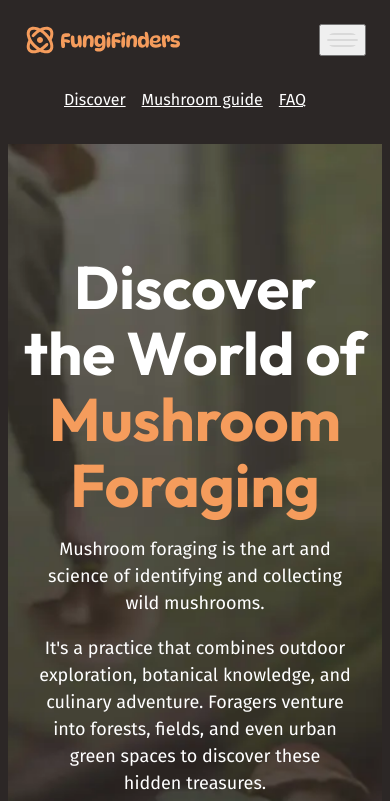
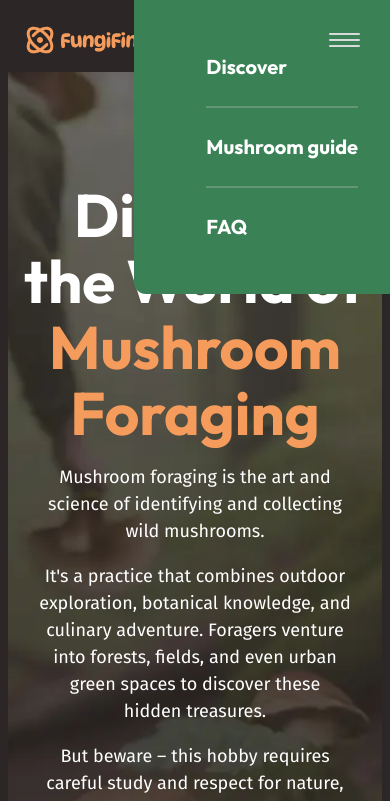
Before and after one commit to ishowsagar/Mushroom-site, a plain HTML site: page index.html in a window 390 px wide. Both pictures are taken after a click on the button "Menu". Shown: the top 801 px of the page. Drawn offline with Linux system fonts and the light colour scheme.

Commit message:
added hamburger menu functionality

```diff
--- a/index.html
+++ b/index.html
@@ -13,6 +13,8 @@
       href="https://fonts.googleapis.com/css2?family=Fira+Sans:wght@400;700&family=Outfit:wght@100..900&display=swap"
       rel="stylesheet"
     />
+    <!-- defer it to load after html is loaded , to not to cause any performance or delay issues -->
+    <script src="index.js" defer></script>
   </head>
   <body>
     <header class="site-header">
--- /dev/null
+++ b/index.js
@@ -0,0 +1,11 @@
+const navToggle = document.querySelector('[aria-controls="primary-nav"]');
+const primaryNav = document.querySelector('#primary-nav')
+navToggle.addEventListener('click', () => {
+    const navOpened = navToggle.getAttribute("aria-expanded");
+    if (navOpened === 'false') {
+        navToggle.setAttribute("aria-expanded", 'true');
+    } else {
+        navToggle.setAttribute("aria-expanded",'false');
+    }
+    // console.log(` ${navOpened} navToggle is clicked!`)
+})
--- a/style.css
+++ b/style.css
@@ -307,11 +307,67 @@ in their respective nested vars. */
     justify-content: space-between;
   }
 
+  [aria-controls="primary-nav"] {
+    z-index: 100;
+    cursor: pointer;
+    background: transparent;
+    border: none;
+
+    img {
+      border-radius: 0;
+      /* as all images were set to a border default radius so we have
+      to explicitly reset down it to zero here for this hamburger menu icon image */
+    }
+  }
+  /* For normal desktop view, we are hiding button out of the screen */
+  [aria-controls="primary-nav"] {
+    display: none;
+  }
+
   .primary-navigation {
     ul {
       display: flex;
       flex-wrap: wrap;
       gap: 0.5rem 1rem;
+    }
+
+    a {
+      text-decoration: none;
+    }
+
+    @media (width < 760px) {
+      display: none;
+      position: absolute;
+      z-index: 10;
+      top: 0;
+      right: 0;
+      font-size: var(--font-size-lg);
+      font-family: var(--ff--heading);
+      font-weight: 700;
+      background-color: var(--background-accent-main);
+      padding: 2rem;
+      border-radius: 0px 0px 0px var(--border-radius-3);
+
+      ul {
+        gap: 0px;
+        flex-direction: column;
+
+        li + li {
+          margin-block-start: 1.5rem;
+          padding-block-start: 1.5rem;
+          border-top: 2px solid var(--background-accent-light);
+        }
+      }
+    }
+  }
+
+  @media (width < 760px) {
+    [aria-controls="primary-nav"] {
+    display: block;
+  }
+    [aria-expanded="true"] + .primary-navigation {
+      /* here we are selecting the element just after this element using ~ */
+      display: block;
     }
   }
 
@@ -393,8 +449,8 @@ in their respective nested vars. */
     font-weight: 700;
     border-radius: var(--border-radius-2);
     cursor: pointer;
+  }
 
-  }
   .button:hover,
   .button:focus-visible {
     color: var(--text-high-contrast);
```
